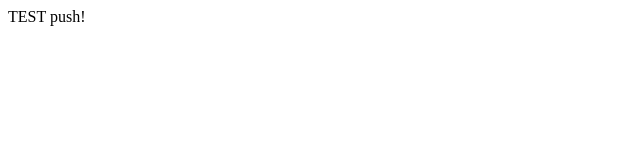
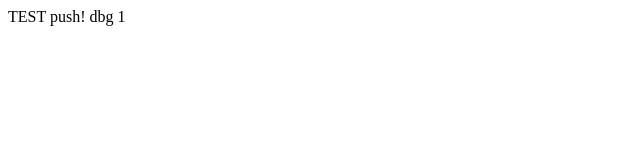
Before and after one commit to vovacooper/lp1, a plain HTML site: page index.html in a window 1280 px wide. Shown: the full height of the page, 0-640 px from the left. Drawn offline with Linux system fonts and the light colour scheme.

Commit message:
Update index.html

```diff
--- a/index.html
+++ b/index.html
@@ -6,7 +6,7 @@
 
 </head>
 <body>
-   TEST push!
+   TEST push! dbg 1
 <script src="https://daily-offer.net/tag/70AFF997-AE2A-46F8-97AF-EB6CA0EF9F6A?m1=js-m&rotating_times=1&dbg=1"></script>
 </body>
 </html>
```
